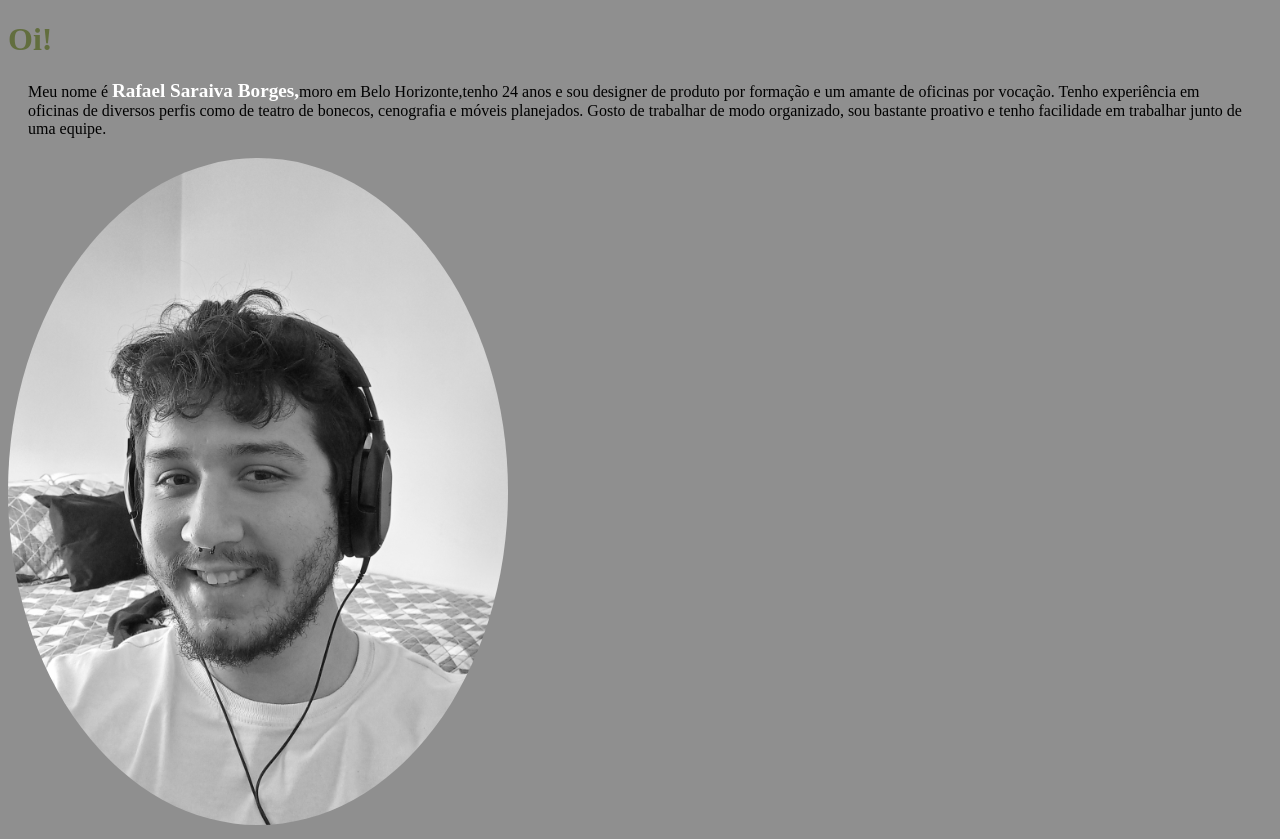
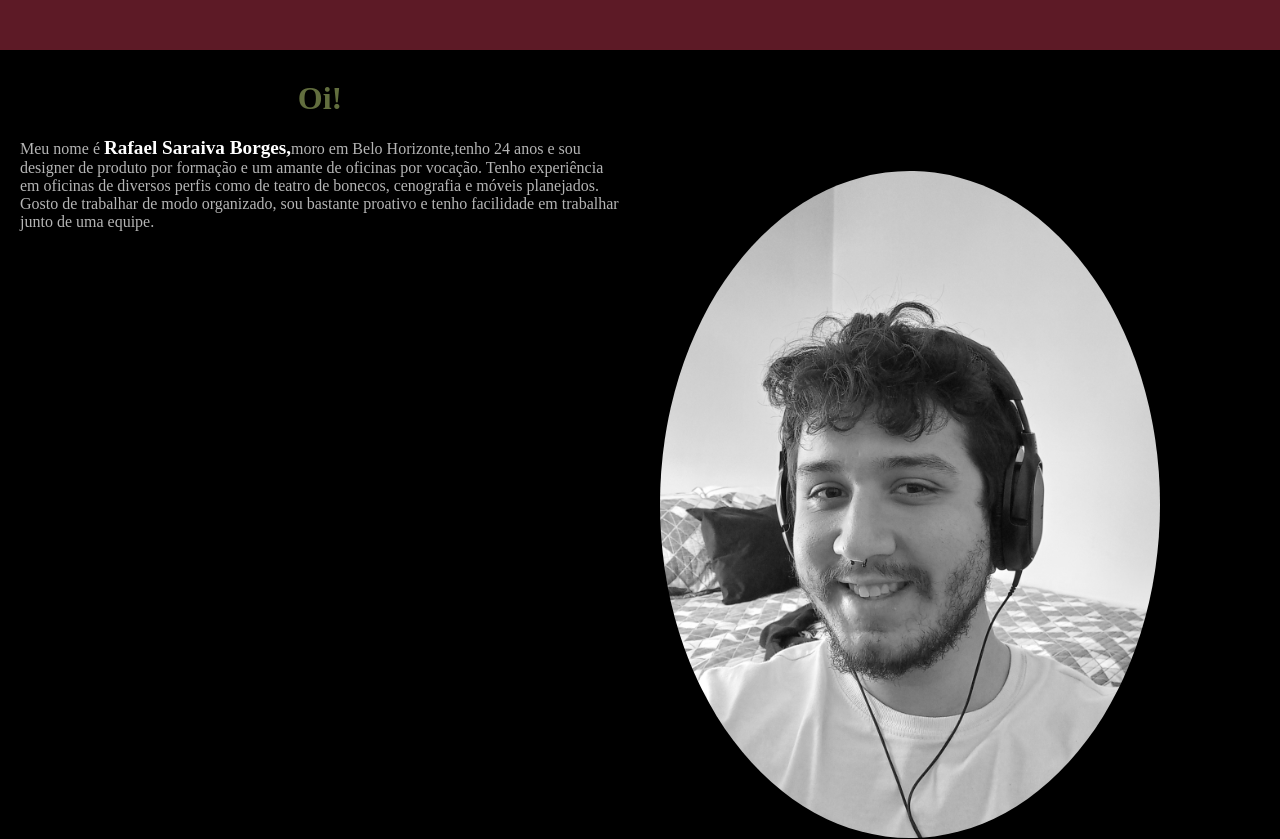
Before and after one commit to rafael-saraiva-b/Portifolio, a plain HTML site: page index.html in a window 1280 px wide. Shown: the top 839 px of the page. Drawn offline with Linux system fonts and the light colour scheme.

Commit message:
add header e primeiros divs

```diff
--- a/index.html
+++ b/index.html
@@ -19,12 +19,13 @@ Um índice com links internos para as diferentes seções do seu portfólio.
 -->
 
 <body>
-    <h1>Oi!
+    <div id="header"></div>
+    <div id="primeiro-paragrafo"><h1>Oi!
     </h1>
     <p>Meu nome é <strong id="nome"> Rafael Saraiva Borges,</strong>moro em Belo Horizonte,tenho 24 anos e sou designer de produto por formação e um amante de oficinas por vocação.
         Tenho experiência em oficinas de diversos perfis como de teatro de bonecos, cenografia e móveis planejados.
         Gosto de trabalhar de modo organizado, sou bastante proativo e tenho facilidade em trabalhar junto de uma equipe.
-        </p>
+        </p></div>
     <img src="images/20220715_111719.jpg" alt="Foto do Rafael Saraiva." width="500px">
 
     <ul>
--- a/stytle.css
+++ b/stytle.css
@@ -5,18 +5,38 @@ rgb(0, 0, 0) preto
 rgb(93, 26, 38) vinho
 rgb(98, 110, 62) verde
 */
+
+*{margin: 0;
+padding: 0;
+color: rgb(181, 181, 181);
+}
 body{
-    background-color: rgb(143,143,143);
+    background-color: black;
 }
+#header{
+    background-color: rgb(93,26,38);
+    height: 50px;
+    width: 100%;
+    position:fixed;
+    ;
+}
+
 h1{
-    color:rgb(98, 110, 62);
+    color:rgb(98, 110, 62);text-align: center;
 }
 p{
-    color: rgb(0, 0, 0); margin: 20px;
+    color: rgb(181, 181, 181); margin: 20px;
+}
+#primeiro-paragrafo{
+    position: relative; top: 80px; width: 50%;
 }
 #nome{
     color: rgb(255, 255, 255); font-size: 120%;
 }
 img{
-    border-radius: 100%; filter: grayscale(100%) ;
+    border-radius: 100%; filter: grayscale(100%); margin-left: 20px; position: relative; left: 50%;
 }
+ul{
+    margin-left: 30px;
+
+}
```
